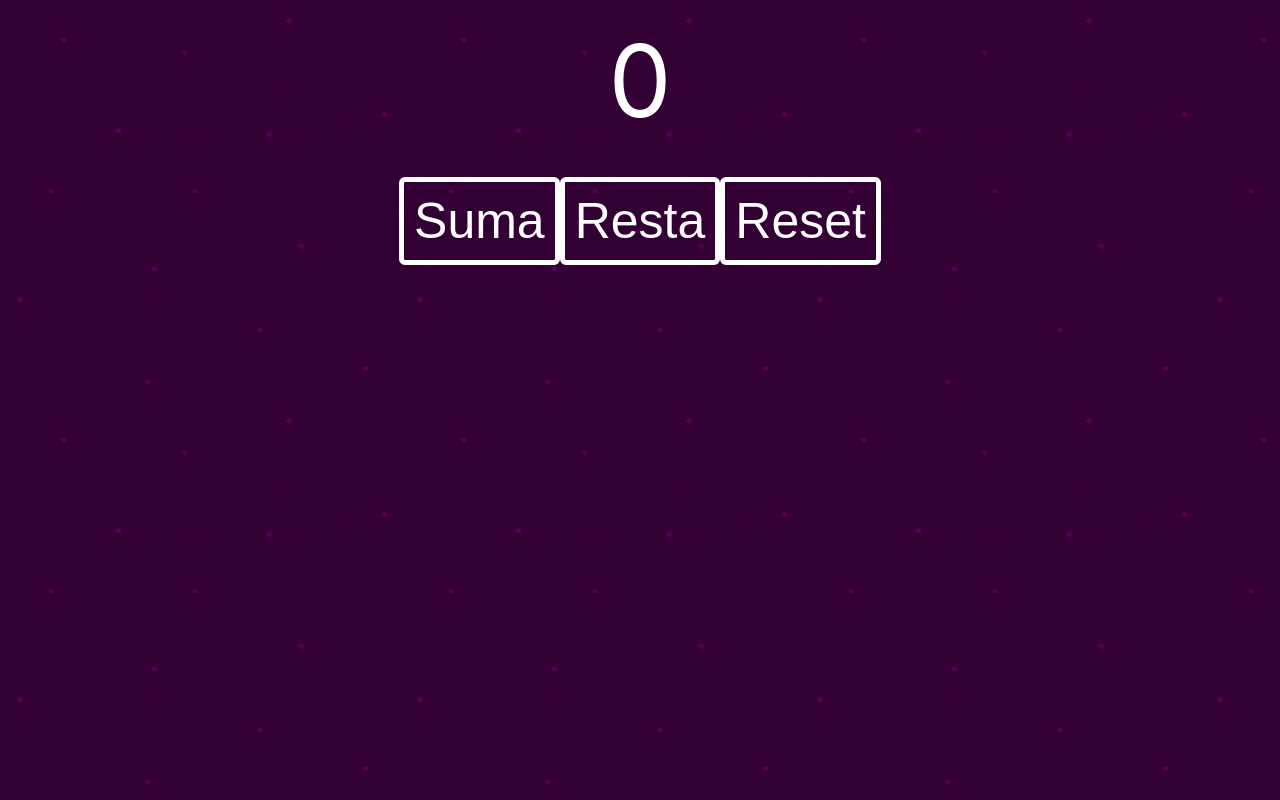
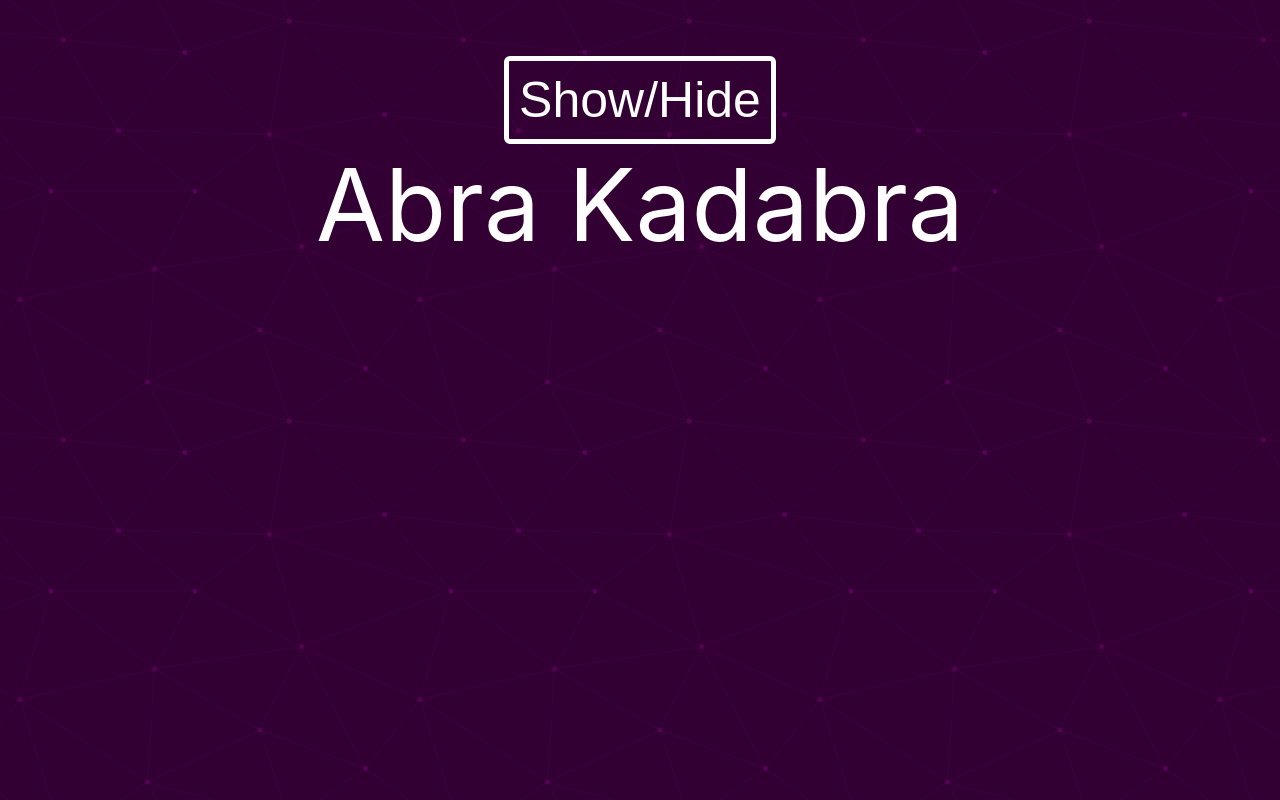
Before and after one commit to ksama22/M12_projecte2_HOOKS, a React (Create React App) app: page / in a window 1280 px wide. Built offline with nearby package versions, Linux system fonts and the light colour scheme.

Commit message:
actividad 3 hecha, emepzando la 4(cambio de color)

```diff
--- a/src/App.js
+++ b/src/App.js
@@ -1,5 +1,7 @@
 import { useState } from 'react';
 import './App.css';
+import { Boton } from './componentes/Boton';
+import { Contador } from './componentes/Contador';
 
 function App() {
   // Declaracion de la variable magia
@@ -29,11 +31,7 @@ function App() {
   const numReset = () =>{
     setNum(0)
   }
-  const Boton = (props) =>{
-    return(
-        <button onClick={props.funcion}>{props.name}</button>
-    )
-  }
+
   return (
     <div className="App">
       {
@@ -52,15 +50,20 @@ function App() {
       <Boton funcion={numSum} name="Incrementa"/>
       */
       }
-
-      <div>
-        {num}
-      </div>
+      {
+      /*
+      <Contador contador={num}/>
 
       <Boton funcion={numSum} name="Suma"/>
       <Boton funcion={numSubstrac} name="Resta"/>
       <Boton funcion={numReset} name="Reset"/>
+      */
+      }
 
+      <Boton funcion={MagicFun} name="Show/Hide"/>
+      <div>
+        {magia}
+      </div>
 
 
 
--- /dev/null
+++ b/src/componentes/Boton.jsx
@@ -0,0 +1,6 @@
+// Componente de un boton
+export const Boton = (props) =>{
+  return(
+      <button onClick={props.funcion}>{props.name}</button>
+  )
+}
--- a/src/componentes/BotonShowHide.jsx
+++ /dev/null
@@ -1,6 +0,0 @@
-export const botonShowHide = () => {
-    return(
-    <div>
-      <button>Show/Hide</button>
-    </div>)
-  }
--- /dev/null
+++ b/src/componentes/Contador.jsx
@@ -0,0 +1,8 @@
+// Componente que añade un valor que servira como contador
+export const Contador = (props) => {
+    return(
+      <div>
+        {props.contador}
+      </div>
+    )
+  }
--- a/src/componentes/textoEscondido.jsx
+++ /dev/null
@@ -1,6 +0,0 @@
-export const textoShowHide = () => {
-    return(
-    <div>
-      <p><b>El texto</b> entro a la partida</p>
-    </div>)
-  }
```
